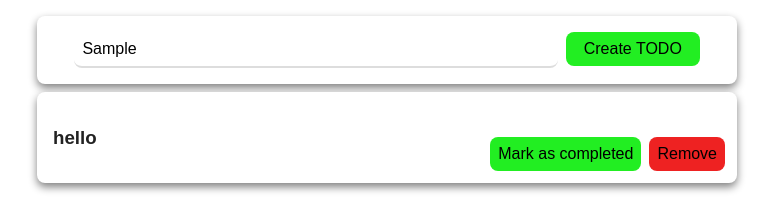
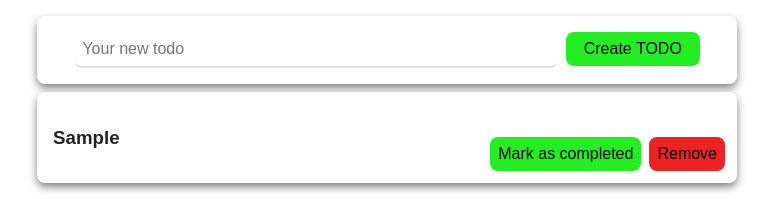
Before and after one commit to chloe-1903/react_ecosystems, a React app: page / in a window 1280 px wide. Both pictures are taken after typing "Sample" into the empty fields and a click on the button "Create TODO". Shown: the top 199 px of the page, without its empty margins (253-1026 px from the left). Built offline with nearby package versions, Linux system fonts and the light colour scheme.

Commit message:
add store

```diff
--- a/package.json
+++ b/package.json
@@ -27,6 +27,8 @@
   },
   "dependencies": {
     "react": "^18.2.0",
-    "react-dom": "^18.2.0"
+    "react-dom": "^18.2.0",
+    "react-redux": "^8.0.5",
+    "redux": "^4.2.1"
   }
 }
--- a/src/index.js
+++ b/src/index.js
@@ -1,10 +1,14 @@
 import React from 'react';
 import ReactDOM from "react-dom/client";
 import App from './App.js';
+import { Provider } from 'react-redux';
+import { configureStore } from './store.js';
 
 const root = ReactDOM.createRoot(document.getElementById("root"));
 root.render(
-  <React.StrictMode>
-    <App />
-  </React.StrictMode>
+    <Provider store={configureStore()}>
+        <React.StrictMode>
+            <App />
+        </React.StrictMode>
+    </Provider>
 );
--- /dev/null
+++ b/src/store.js
@@ -0,0 +1,9 @@
+import { createStore, combineReducers } from "redux";
+// using deprecated createStore to follow the tutorial
+import { todos } from "./todos/reducers";
+
+const reducers = {todos}
+
+const rootReducer = combineReducers(reducers);
+
+export const configureStore = () => createStore(rootReducer);
--- a/src/todos/NewTodoForm.js
+++ b/src/todos/NewTodoForm.js
@@ -1,7 +1,9 @@
 import React, {useState} from 'react'
 import './NewTodoForm.css';
+import { connect } from 'react-redux';
+import { createTodo } from './actions';
 
-const NewTodoForm = () => {
+const NewTodoForm = ({ todos, onCreatePressed }) => {
     const [inputValue, setInputValue] = useState('');
     return (
         <div className='new-todo-form'>
@@ -11,9 +13,27 @@
                 placeholder='Your new todo'
                 value={inputValue}
                 onChange={e => setInputValue(e.target.value)}/>
-            <button className='new-todo-button'>Create TODO</button>
+            <button
+                className='new-todo-button'
+                onClick={() => {
+                    const isDuplicatedText = todos.some(todo => todo.text === inputValue);
+                    if (!isDuplicatedText) {
+                        onCreatePressed(inputValue);
+                        setInputValue('');
+                    }
+                }}
+            >
+                Create TODO
+            </button>
         </div>
     )
 }
 
-export default NewTodoForm;
+const mapStateToProps = state => ({
+    todos: state.todos
+});
+const mapDispatchToProps = dispatch => ({
+    onCreatePressed: text => dispatch(createTodo(text))
+});
+
+export default connect(mapStateToProps, mapDispatchToProps)(NewTodoForm);
--- a/src/todos/TodoList.js
+++ b/src/todos/TodoList.js
@@ -2,12 +2,22 @@
 import NewTodoForm from './NewTodoForm';
 import TodoListItem from './TodoListItem';
 import './TodoList.css';
+import { connect } from 'react-redux';
+import { removeTodo } from './actions';
 
-const TodoList = ({todos = [ {id: 1, text: 'hello'} ]}) => (
+const TodoList = ({todos = [], onRemovedPressed}) => (
     <div className='list-wrapper'>
         <NewTodoForm />
-        {todos.map((todo) => <TodoListItem key={todo.id} todo={todo} />)}
+        {todos.map((todo) => <TodoListItem key={todo.id} todo={todo} onRemovedPressed={onRemovedPressed} />)}
     </div>
 )
 
-export default TodoList;
+const mapStateToProps = state => ({
+    todos: state.todos
+});
+
+const mapDispatchToProps = dispatch => ({
+    onRemovedPressed: id => dispatch(removeTodo(id))
+})
+
+export default connect(mapStateToProps, mapDispatchToProps)(TodoList);
--- a/src/todos/TodoListItem.js
+++ b/src/todos/TodoListItem.js
@@ -1,12 +1,12 @@
 import React from "react";
 import './TodoListItem.css';
 
-const TodoListItem = ({todo}) => (
+const TodoListItem = ({todo, onRemovedPressed}) => (
     <div className="todo-item-container">
         <h3>{todo.text}</h3>
         <div className="buttons-container">
             <button className="completed-button">Mark as completed</button>
-            <button className="remove-button">Remove</button>
+            <button className="remove-button" onClick={() => onRemovedPressed(todo.id)}>Remove</button>
         </div>
     </div>
 )
--- /dev/null
+++ b/src/todos/actions.js
@@ -0,0 +1,11 @@
+export const CREATE_TODO = 'CREATE_TODO';
+export const createTodo = (text) => ({
+    type: CREATE_TODO,
+    payload: {text}
+});
+
+export const REMOVE_TODO = 'REMOVE_TODO';
+export const removeTodo = (id) => ({
+    type: REMOVE_TODO,
+    payload: {id}
+});
--- /dev/null
+++ b/src/todos/reducers.js
@@ -0,0 +1,23 @@
+import { CREATE_TODO, REMOVE_TODO } from "./actions";
+
+export const todos = (state = [], action) => {
+    const { type, payload } = action;
+    switch(type) {
+        case CREATE_TODO: {
+            const { text } = payload;
+            const newTodo = {
+                text,
+                id: Math.floor(Math.random() * 1000),
+                isCompleted: false
+            };
+            return state.concat(newTodo);
+        }
+        case REMOVE_TODO: {
+            const { id } = payload;
+            return state.filter(todo => todo.id != id);
+        }
+        default: {
+            return state;
+        }
+    }
+}
```
Also changed, not shown: 1 other file (tests, documents, lock files or other folders).
